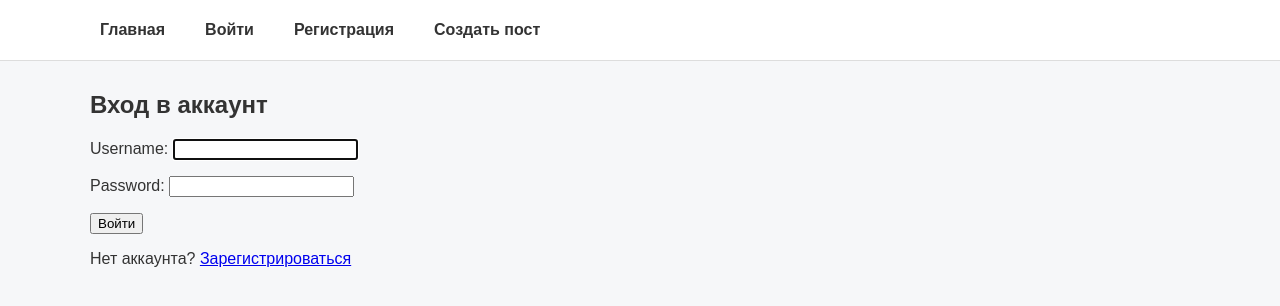
After one commit to kripersi/WanderLog-site, a Django app: page /users/login/ in a window 1280 px wide. The commit adds this page. Shown: the top 306 px of the page. Run offline with Django 5.2, Linux system fonts and the light colour scheme.

Commit message:
Добавил базовую регистрацию, вход, профиль

```diff
--- a/templates/base.html
+++ b/templates/base.html
@@ -10,15 +10,16 @@
 <body>
 <header>
     <nav>
-      <a href="/">Главная</a>
-      {% if user.is_authenticated %}
+        <a href="/">Главная</a>
+        {% if user.is_authenticated %}
         <a href="/">Профиль</a>
-        <a href="/">Выйти</a>
-      {% else %}
-        <a href="/">Войти</a>
-        <a href="/">Регистрация</a>
-      {% endif %}
-      <a href="/">Создать пост</a>
+
+        <a href="{% url 'users:logout' %}">Выйти</a>
+        {% else %}
+        <a href="{% url 'users:login' %}">Войти</a>
+        <a href="{% url 'users:register' %}">Регистрация</a>
+        {% endif %}
+        <a href="/">Создать пост</a>
     </nav>
 </header>
 <main>
--- /dev/null
+++ b/users/templates/users/login.html
@@ -0,0 +1,21 @@
+{% extends 'base.html' %}
+
+{% block content %}
+
+<div class="form-container">
+    <h2>Вход в аккаунт</h2>
+
+<form method="post">
+    {% csrf_token %}
+    {{ form.as_p }}
+
+    <button type="submit" class="btn-primary">Войти</button>
+</form>
+
+<p class="form-footer">
+    Нет аккаунта?
+    <a href="{% url 'users:register' %}">Зарегистрироваться</a>
+</p>
+
+</div>
+{% endblock %}
--- a/users/urls.py
+++ b/users/urls.py
@@ -7,7 +7,7 @@ app_name = 'users'
 urlpatterns = [
     path('register/', views.register, name='register'),
     path('login/', auth_views.LoginView.as_view(template_name='users/login.html'), name='login'),
-    path('logout/', auth_views.LogoutView.as_view(), name='logout'),
+    path('logout/', auth_views.LogoutView.as_view(next_page='users:login'), name='logout'),
     path('profile/', views.profile, name='profile'),
     path('', views.users_home, name='users_home'),
 ]
--- a/users/views.py
+++ b/users/views.py
@@ -2,6 +2,7 @@ from django.shortcuts import render, redirect
 from django.contrib.auth import login
 from django.contrib.auth.decorators import login_required
 from .forms import UserRegisterForm, ProfileUpdateForm
+from django.contrib import messages
 
 
 def users_home(request):
@@ -13,10 +14,12 @@ def register(request):
         form = UserRegisterForm(request.POST)
         if form.is_valid():
             user = form.save()
+            messages.success(request, "Аккаунт создан!")
             login(request, user)
-            return redirect('users:profile')
+            return redirect('core:home')
     else:
         form = UserRegisterForm()
+
     return render(request, 'users/register.html', {'form': form})
 
 
```
Also changed, not shown: users/models.py (+13 -0 lines), users/templates/users/profile.html (added, +9 -0 lines), users/templates/users/register.html (added, +12 -0 lines), 1 other file.
